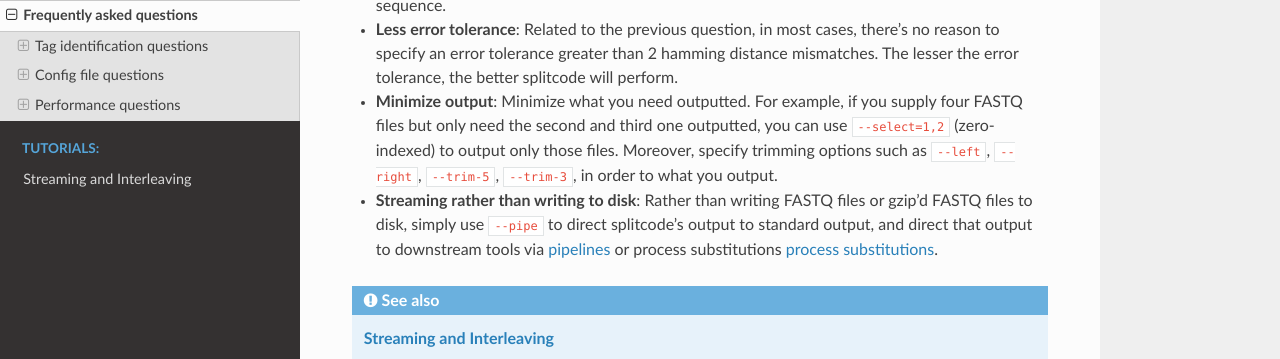
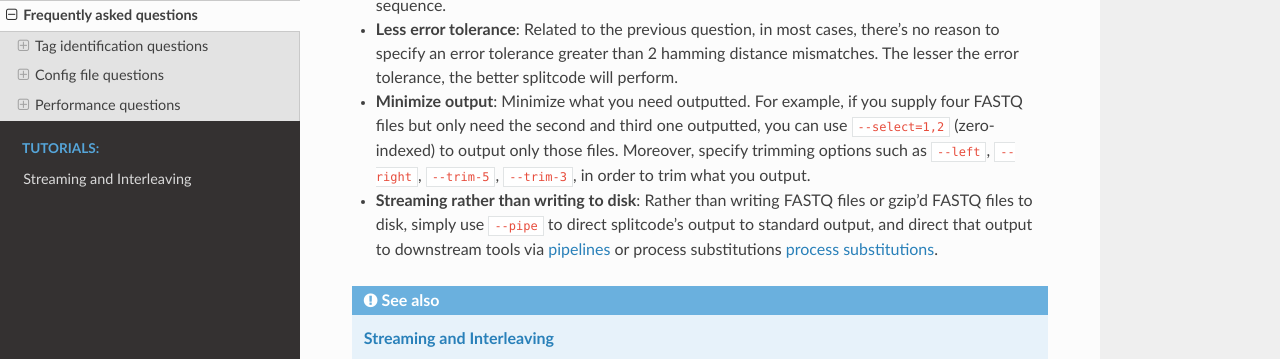
Before and after one commit to pachterlab/splitcode-tutorial, a Sphinx documentation site: the page built from docs/source/FAQ.rst, in a window 1280 px wide and 900 px high, scrolled down 3410 px. Shown: the part 300-659 px from the top of the window. Built offline with Sphinx 7.4.7 and the Read the Docs theme 2.0.0, drawn with Linux system fonts in a browser that asks for light colours.

Commit message:
Update FAQ.rst

```diff
--- a/docs/source/FAQ.rst
+++ b/docs/source/FAQ.rst
@@ -159,7 +159,7 @@ How can I optimize splitcode's performance?
 * **Location restriction**: splitcode scans each read from beginning to end within the locations specified in the config file in order to find tags. If no location is specified, splitcode will scan each read from beginning to end. Thus, by restricting the scanning to only locations within a read where a tag might be identified, splitcode's runtime will greatly improve. For example, if you have 200 bp long reads but all your tag sequences are within the first 30 bp's, you should specify that in the ``locations`` column for each tag in the config file.
 * **Partial sequence matching**: If you have a tag that is a very long sequence, there might be no need to try to match that entire sequence. Instead, consider matching only part of the sequence.
 * **Less error tolerance**: Related to the previous question, in most cases, there's no reason to specify an error tolerance greater than 2 hamming distance mismatches. The lesser the error tolerance, the better splitcode will perform.
-* **Minimize output**: Minimize what you need outputted. For example, if you supply four FASTQ files but only need the second and third one outputted, you can use ``--select=1,2`` (zero-indexed) to output only those files. Moreover, specify trimming options such as ``--left``, ``--right``, ``--trim-5``, ``--trim-3``, in order to what you output.
+* **Minimize output**: Minimize what you need outputted. For example, if you supply four FASTQ files but only need the second and third one outputted, you can use ``--select=1,2`` (zero-indexed) to output only those files. Moreover, specify trimming options such as ``--left``, ``--right``, ``--trim-5``, ``--trim-3``, in order to trim what you output.
 * **Streaming rather than writing to disk**: Rather than writing FASTQ files or gzip'd FASTQ files to disk, simply use ``--pipe`` to direct splitcode's output to standard output, and direct that output to downstream tools via `pipelines <https://www.gnu.org/software/bash/manual/bash.html#Pipelines>`_ or process substitutions `process substitutions <https://www.gnu.org/software/bash/manual/bash.html#Process-Substitution>`_.
 
 .. seealso::
```
